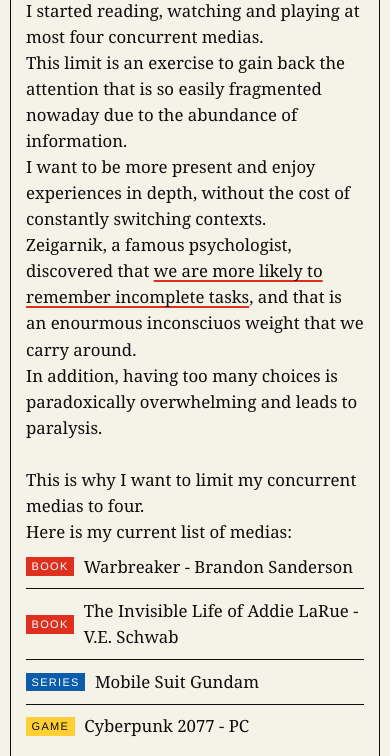
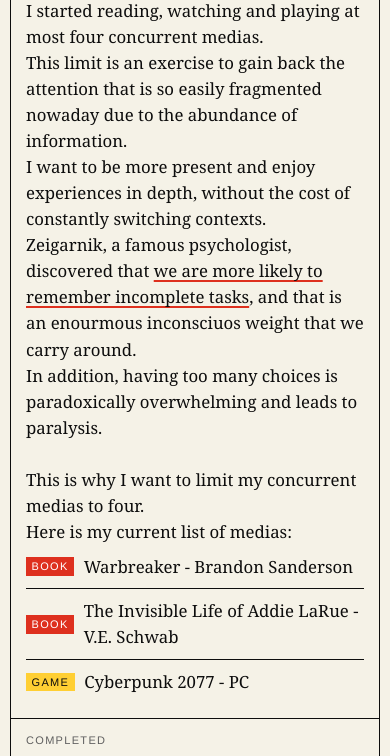
Before and after one commit to kegenaar/davidemornatta, a plain HTML site: page 4media.html in a window 390 px wide. Shown: the part 83-839 px from the top of the page. Drawn offline with Linux system fonts and the light colour scheme.

Commit message:
Drop Mobile Suit Gundam from the current list and add the Coached essay.
Co-authored-by: Cursor <cursoragent@cursor.com>

```diff
--- a/4media.html
+++ b/4media.html
@@ -36,10 +36,6 @@
         <li class="media-item">
           <span class="media-type book">book</span>
           <span class="media-title">The Invisible Life of Addie LaRue - V.E. Schwab</span>
-        </li>
-        <li class="media-item">
-          <span class="media-type series">series</span>
-          <span class="media-title">Mobile Suit Gundam</span>
         </li>
         <li class="media-item">
           <span class="media-type game">game</span>
```
Also changed, not shown: index.html (+2 -0 lines).
